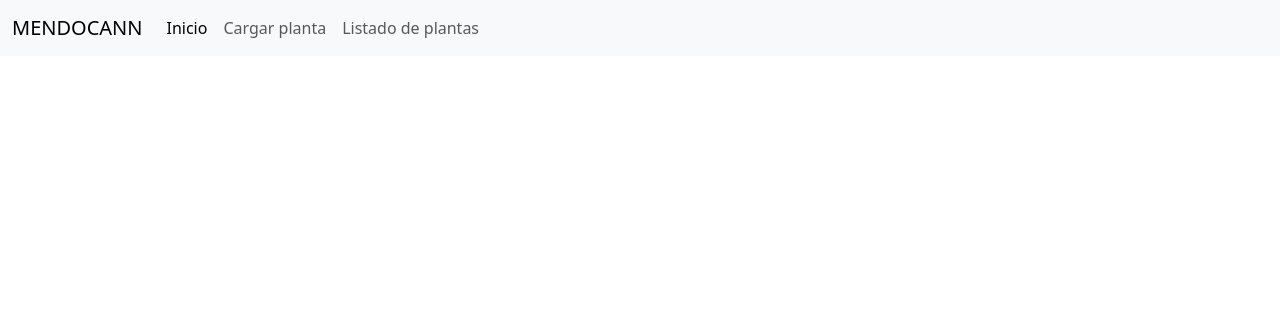
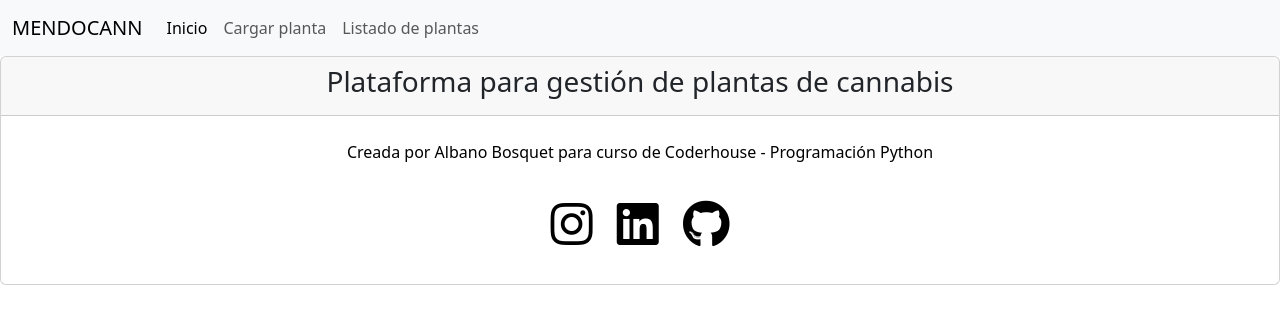
Before and after one commit to Albano-Bosquet/albano-coderhouse, a Django app: template inicio/templates/inicio/inicio.html in a window 1280 px wide. Shown: the top 324 px of the page. Run offline with Django 5.2, Linux system fonts and the light colour scheme; the template is opened without the code that fills it, so the values that code supplies are empty.

Commit message:
Se realizaron cambios en pagina principal

```diff
--- a/inicio/templates/inicio/inicio.html
+++ b/inicio/templates/inicio/inicio.html
@@ -3,6 +3,7 @@
 <head>
     <title>Inicio</title>
     <link href="https://cdn.jsdelivr.net/npm/bootstrap@5.3.3/dist/css/bootstrap.min.css" rel="stylesheet" integrity="sha384-QWTKZyjpPEjISv5WaRU9OFeRpok6YctnYmDr5pNlyT2bRjXh0JMhjY6hW+ALEwIH" crossorigin="anonymous">
+    <link rel="stylesheet" href="https://cdnjs.cloudflare.com/ajax/libs/font-awesome/5.15.3/css/all.min.css">
 </head>
 <body>
     <nav class="navbar navbar-expand-lg bg-body-tertiary">
@@ -20,5 +21,19 @@
             </div>
         </div>
     </nav>
+    <div class="card text-center">
+        <div class="card-header">
+        <H3>Plataforma para gestión de plantas de cannabis</H3>
+        </div>
+        <div class="bg-white p-4 rounded shadow-md text-center">
+            <p class="text-black font-medium mb-4">Creada por Albano Bosquet para curso de Coderhouse - Programación Python</p>
+            <div class="flex justify-center space-x-4">
+                <a href="https://www.instagram.com/albano.bosquet/" style="font-size: 3rem; color: black; padding : 10px"><i class="fab fa-instagram"></i></a>
+                <a href="https://www.linkedin.com/in/albano-bosquet-979b50238/" style="font-size: 3rem; color: black; padding : 10px"><i class="fab fa-linkedin"></i></a>
+                <a href="https://github.com/Albano-Bosquet" style="font-size: 3rem; color: black; padding : 10px"><i class="fab fa-github"></i></a>
+            </div>
+        </div>
+        </div>
+    </div>
 </body>
 </html>
```
